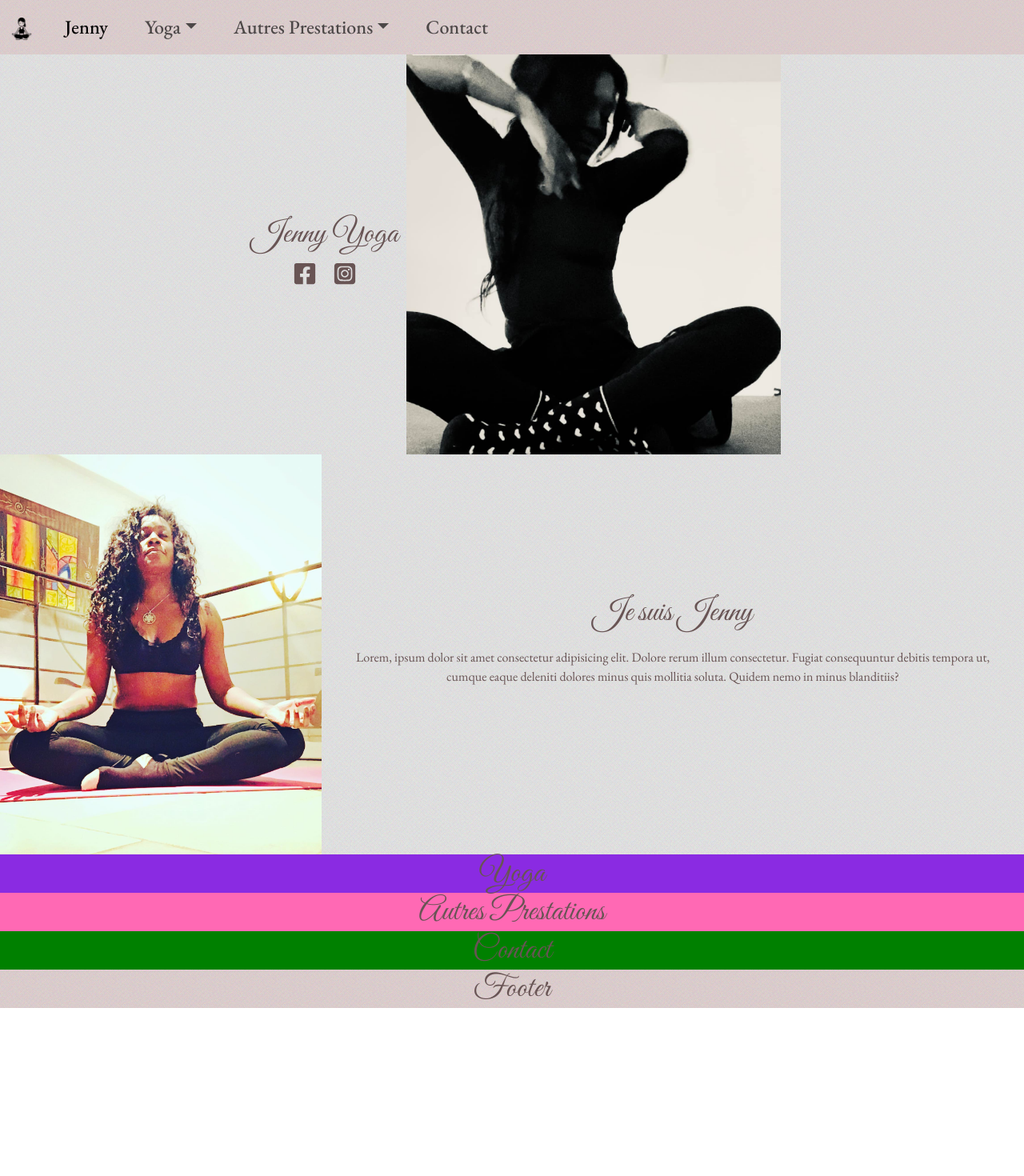
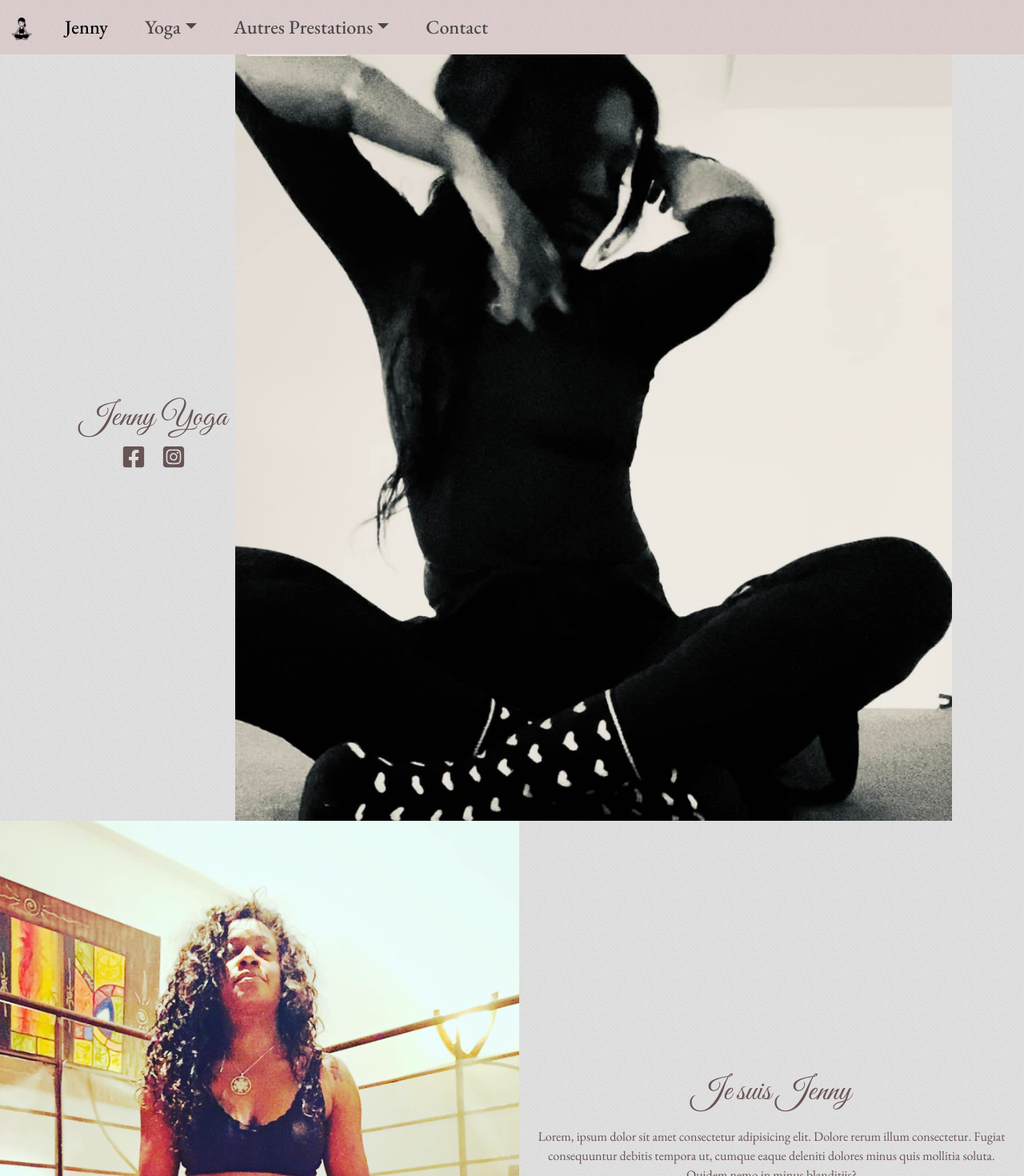
Before and after one commit to GeorginaMudditt/JennyYoga, a React (Vite) app: page / in a window 1280 px wide. Shown: the top 1470 px of the page at 80% size. Before the commit the page ends 1261 px from the top, so only its background shows below. Built offline with nearby package versions, Linux system fonts and the light colour scheme; a web font is replaced by a local one.

Commit message:
image styling

```diff
--- a/src/Intro.css
+++ b/src/Intro.css
@@ -19,5 +19,5 @@ h1 {
 }
 
 .Intro .heart-socks {
-  height: 500px;
+  width: 70%;
 }
--- a/src/Jenny.css
+++ b/src/Jenny.css
@@ -5,7 +5,7 @@
 }
 
 .Jenny .lotus {
-  height: 500px;
+  width: 100%;
 }
 
 .Jenny .jenny-intro-text {
```
